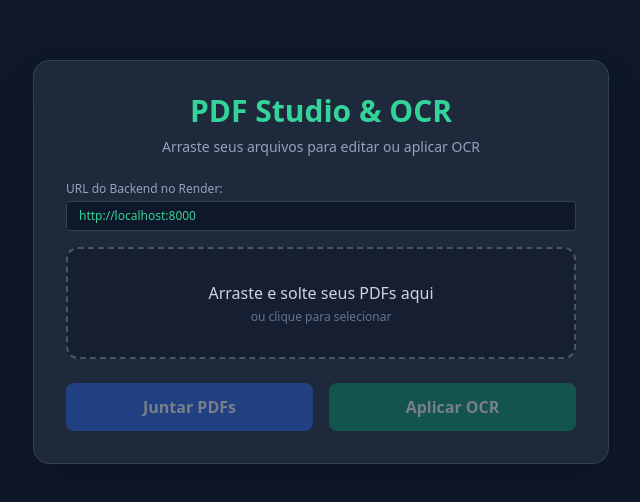
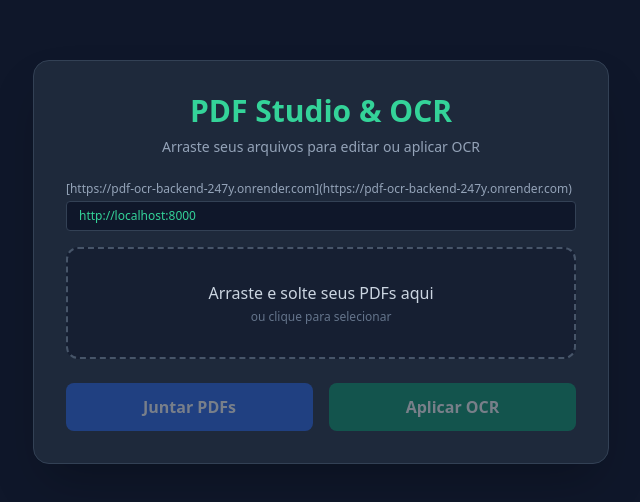
Before and after one commit to ALucards-bit/pdf_web_app, a website: page frontend/public/index.html in a window 1280 px wide. Shown: the part 138-640 px from the top of the page, without its empty margins (319-959 px from the left). Drawn offline with nearby package versions, Linux system fonts and the light colour scheme.

Commit message:
Update index.html

```diff
--- a/frontend/public/index.html
+++ b/frontend/public/index.html
@@ -14,7 +14,7 @@
     <p class="text-slate-400 text-sm mb-6">Arraste seus arquivos para editar ou aplicar OCR</p>
 
     <div class="mb-4 text-left">
-      <label class="block text-xs font-medium text-slate-400 mb-1">URL do Backend no Render:</label>
+      <label class="block text-xs font-medium text-slate-400 mb-1">[https://pdf-ocr-backend-247y.onrender.com](https://pdf-ocr-backend-247y.onrender.com)</label>
       <input type="text" id="backend-url" value="http://localhost:8000" class="w-full bg-slate-900 border border-slate-700 rounded px-3 py-1.5 text-xs text-emerald-400 focus:outline-none" placeholder="https://seu-backend.onrender.com" />
     </div>
 
```
